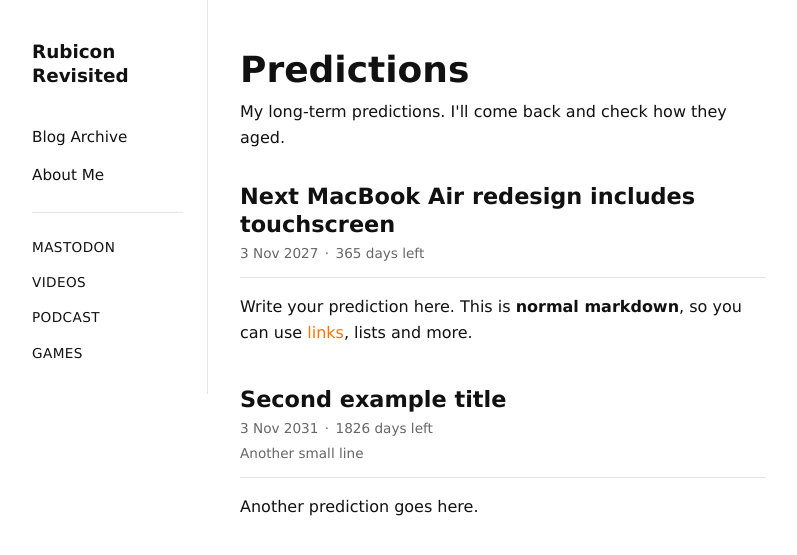
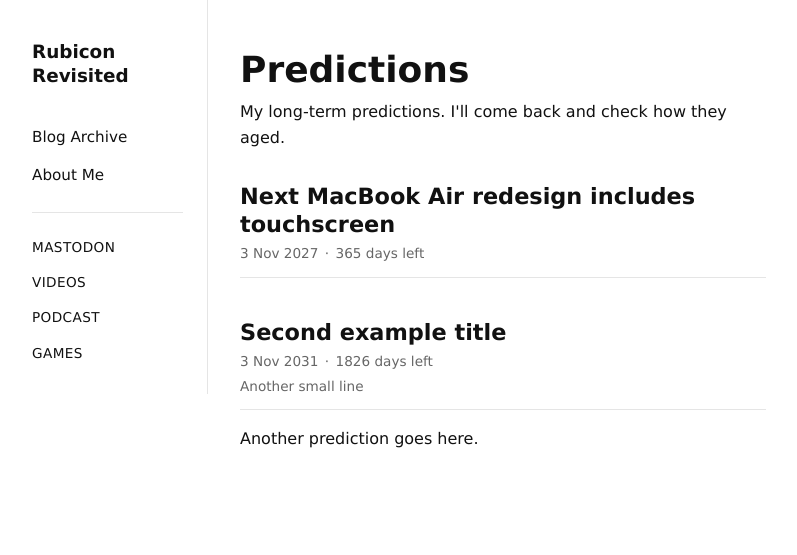
Before and after one commit to StepanJiri/stepankarasek.github.io, a Jekyll site: the page built from predictions.md, in a window 1280 px wide. Shown: the top 555 px of the page, without its empty margins (152-949 px from the left). Built offline with Jekyll 4.4.1, drawn with Linux system fonts in a browser that asks for light colours.

Commit message:
Update predictions.md

```diff
--- a/predictions.md
+++ b/predictions.md
@@ -30,7 +30,6 @@ Keep the blank lines around the text, and keep markdown="1" on the inner div.
   </div>
   <div class="prediction-body" markdown="1">
 
-Write your prediction here. This is **normal markdown**, so you can use [links](https://rubiconrevisited.com), lists and more.
 
   </div>
 </div>
```
